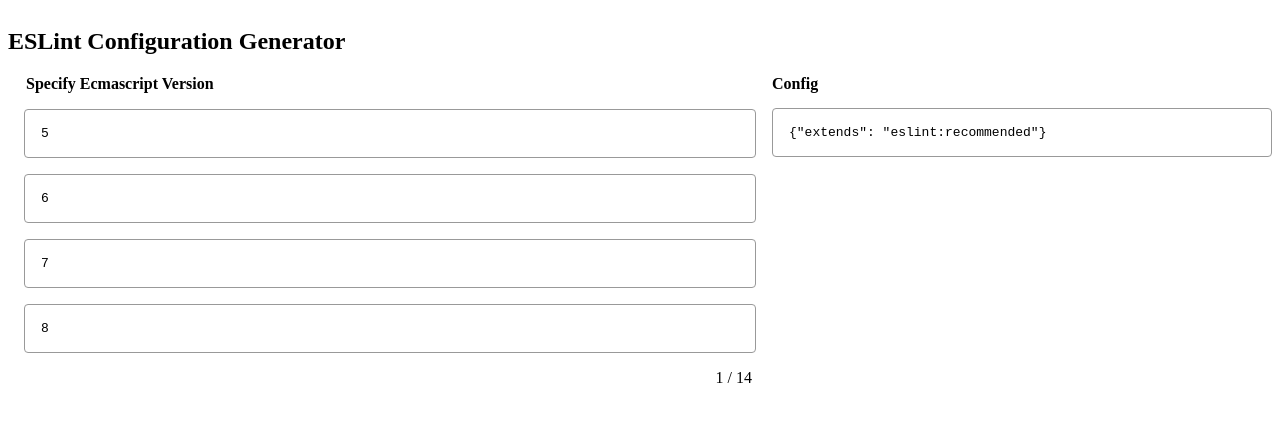
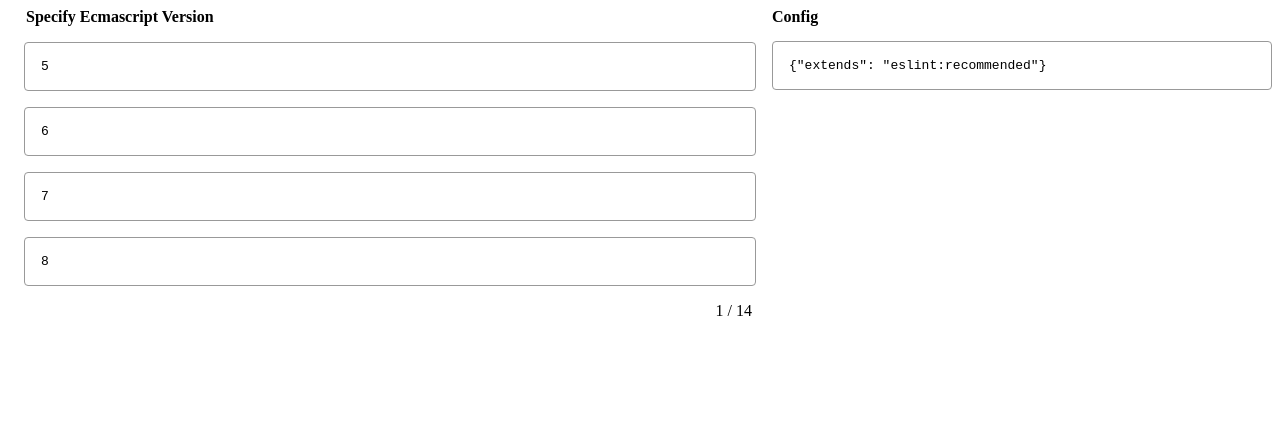
Before and after one commit to awebdeveloper/eslint-config-generator, a Jekyll site: the page index.html, which Jekyll copies as it is, in a window 1280 px wide. Shown: the top 422 px of the page. Built offline with Jekyll 4.4.1, drawn with Linux system fonts in a browser that asks for light colours; part of the change alters nothing that is shown.

Commit message:
removed header tag

```diff
--- a/asset/rules/curly.js
+++ b/asset/rules/curly.js
@@ -7,9 +7,9 @@ ESLintConfigGenApp.rules["curly"] = [
       {
         hint: "Enforce the use of curly braces in all block statements( if, else, for, while, or do )",
         code: `
-        if (foo) {
-          foo++;
-        }
+        if (foo) <mark>{</mark>
+          foo++;  // <mark>curly braces are mandatory</mark>
+        <mark>}</mark>
         while (true) {
           baz();
           doSomething();
@@ -20,28 +20,28 @@ ESLintConfigGenApp.rules["curly"] = [
         hint: "Enforce the use of curly braces when multiple statements are present in the block & warn when there is only one statement in the block",
         code: `
         if (foo)
-          foo++;   // no need of curly braces [a warning is thrown]
+          foo++;   // <mark>curly braces are required for multiline statements only [a warning is thrown]</mark>
         else
           foo();
 
-        while (true) {    // requires curly braces in case of multiline statements
+        while (true) <mark>{</mark>
           baz();
           doSomething();
-        }`,
+        <mark>}</mark>`,
         value: ["error", "multi", "consistent"]
       },
       {
         hint: "Relax the warning when there is only one statement in the block while still enforcing the use of curly braces for other instances",
         code: `
         if (foo)
-          foo++;   // no need of curly braces
+          foo++;   //<mark> no need of curly braces [no warning thrown]</mark>
         else
           foo();
 
-        while (true) {    // requires curly braces in case of multiline statements
+        while (true) <mark>{</mark>    // requires curly braces in case of multiline statements
           baz();
           doSomething();
-        }`,
+        <mark>}</mark>`,
         value: ["error", "multi-line", "consistent"]
       }
     ]
--- a/index.html
+++ b/index.html
@@ -1,8 +1,5 @@
 
 <link href="./asset/css/style.css" rel="stylesheet" type="text/css" />
-<div class="flex header">
-  <h2>ESLint Configuration Generator</h2>
-</div>
 <div class="flex">
   <div class="oncogene"></div>
   <div class="result">
```
